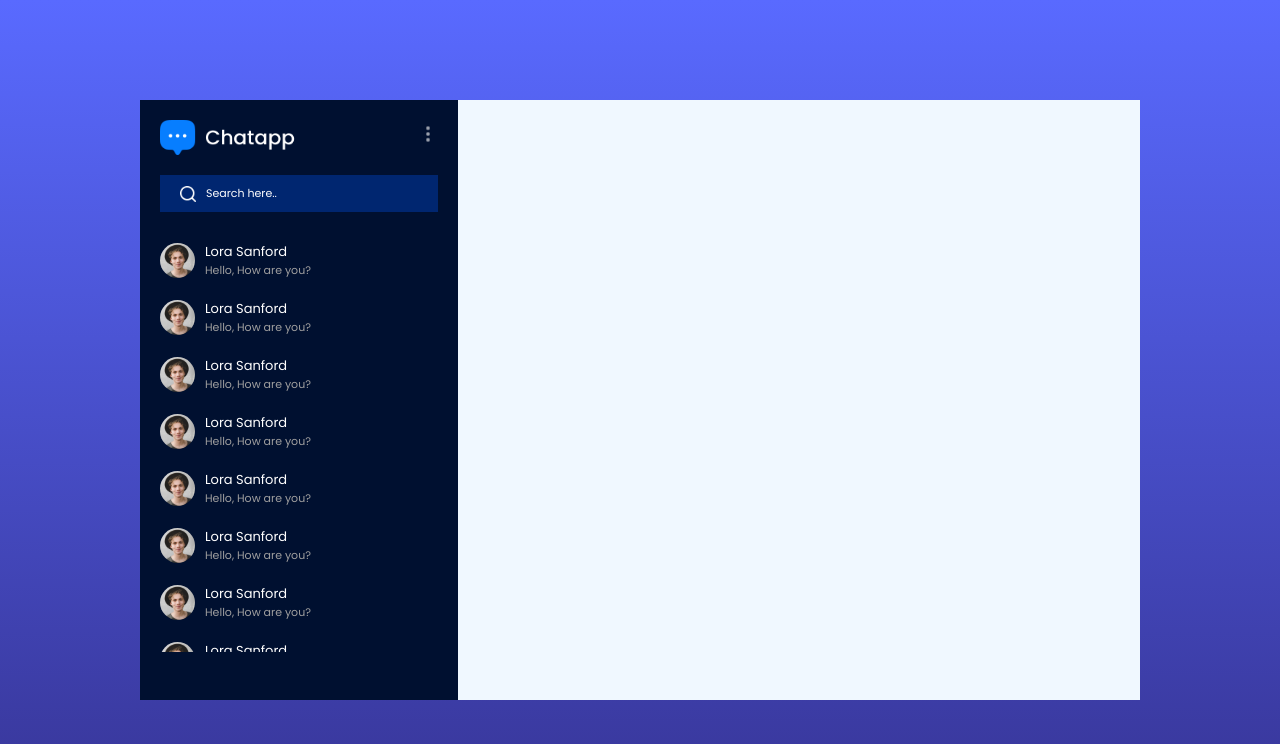
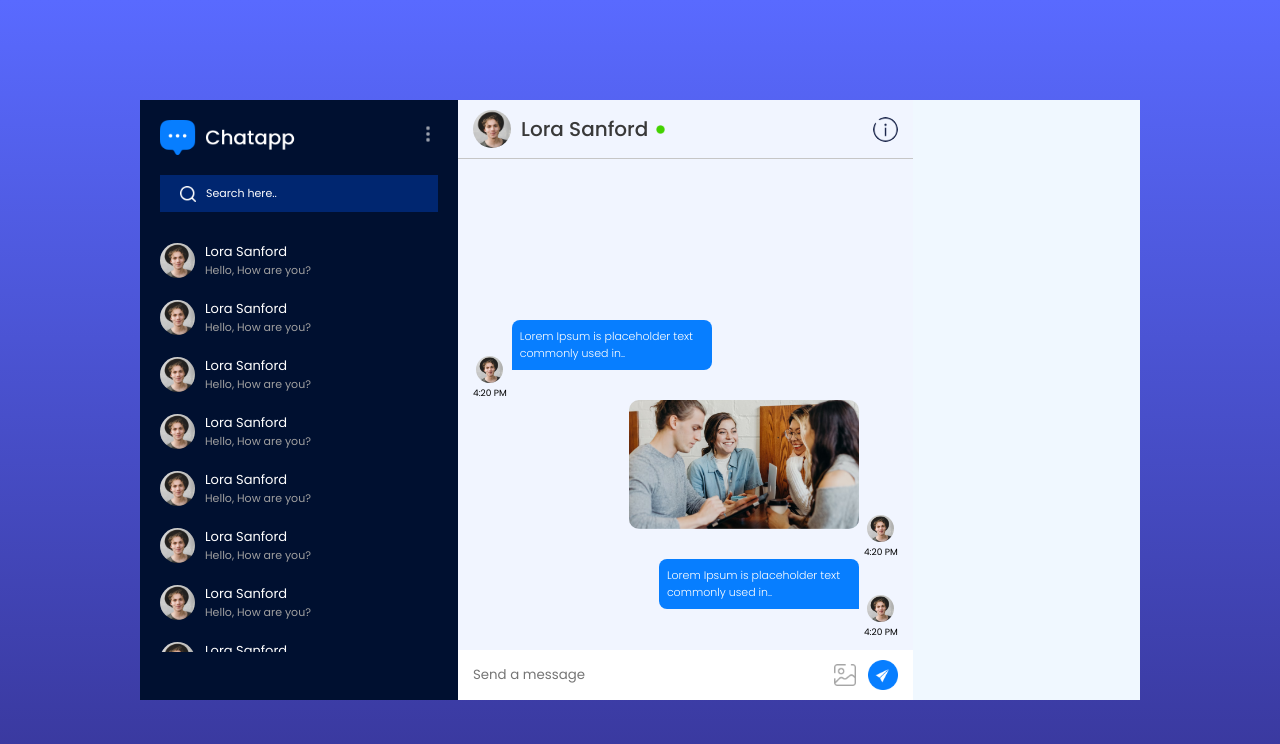
Before and after one commit to tanisha1527/chat-app, a React (Vite) app: page /chat in a window 1280 px wide. Shown: the top 744 px of the page. Built offline with nearby package versions, Linux system fonts and the light colour scheme.

Commit message:
Implement ChatBox UI

```diff
--- a/src/components/ChatBox/ChatBox.css
+++ b/src/components/ChatBox/ChatBox.css
@@ -0,0 +1,101 @@
+.chat-box{
+    height: 75vh;
+    position: relative;
+    background-color: #f1f5ff;
+}
+.chat-user{
+    padding: 10px 15px;
+    display: flex;
+    align-items: center;
+    gap: 10px;
+    border-bottom: 1px solid #c6c6c6;
+}
+.chat-user img{
+    width: 25px;
+    border-radius: 50%;
+}
+.chat-user img:first-child{
+    width: 38px;
+    aspect-ratio: 1/1;
+}
+.chat-user p{
+     flex: 1;
+     font-weight: 500;
+     font-size: 20px;
+     color: #393939;
+     display: flex;
+     align-items: center;
+     gap: 5px;
+}
+.chat-input{
+    display: flex;
+    align-items: center;
+    gap: 12px;
+    padding: 10px 15px;
+    background: white;
+    position: absolute;
+    bottom: 0;
+    left: 0;
+    right: 0;
+}
+.chat-input img{
+    width: 30px;
+    cursor: pointer;
+}
+.chat-input label{
+    display: flex;
+}
+.chat-input label img{
+    width: 22px;
+}
+.chat-input input
+{
+    flex: 1;
+    border: none;
+    outline: none;
+}
+.chat-msg{
+    height: calc(100% - 70px);
+    padding-bottom: 50px;
+    overflow-y: scroll;
+    display: flex;
+    flex-direction: column-reverse;
+}
+.s-msg div img,.r-msg div img{
+     width: 27px;
+     aspect-ratio: 1/1;
+     border-radius: 50px;
+}
+.s-msg,.r-msg{
+    display: flex;
+    align-items: end;
+    justify-content: end;
+    gap: 5px;
+    padding: 0px 15px;
+}
+.r-msg{
+    flex-direction: row-reverse;
+    justify-content: start;
+}
+.msg{
+    color: white;
+    background-color: #077EFF;
+    padding: 8px;
+    max-width: 200px;
+    font-size: 11px;
+    font-weight: 300;
+    border-radius: 8px 8px 0px 8px;
+    margin-bottom: 30px;
+}
+.r-msg .msg{
+    border-radius: 8px 8px 8px 0px;
+}
+.s-msg div,.r-msg div{
+    text-align: center;
+    font-size: 9px;
+}
+.msg-img{
+    max-width: 230px;
+    margin-bottom: 30px;
+    border-radius: 10px;
+}
--- a/src/components/ChatBox/ChatBox.jsx
+++ b/src/components/ChatBox/ChatBox.jsx
@@ -1,9 +1,47 @@
+import assets from '../../assets/assets'
 import './ChatBox.css'
 
 const ChatBox = () => {
   return (
-    <div>
+    <div className='chat-box'>
+      <div className="chat-user">
+        <img src={assets.profile_img} alt="" />
+        <p>Lora Sanford <img src={assets.green_dot} className='dot' alt="" /></p>
+        <img src={assets.help_icon} alt="" className='help' />
+      </div>
 
+      <div className="chat-msg">
+        <div className="s-msg">
+           <p className="msg">Lorem Ipsum is placeholder text commonly used in..</p>
+           <div>
+            <img src={assets.profile_img} alt="" />
+            <p>4:20 PM</p>
+           </div>
+        </div>
+        <div className="s-msg">
+           <img src={assets.pic1} className='msg-img' alt="" />
+           <div>
+            <img src={assets.profile_img} alt="" />
+            <p>4:20 PM</p>
+           </div>
+        </div>
+         <div className="r-msg">
+           <p className="msg">Lorem Ipsum is placeholder text commonly used in..</p>
+           <div>
+            <img src={assets.profile_img} alt="" />
+            <p>4:20 PM</p>
+           </div>
+        </div>
+      </div>
+
+      <div className="chat-input">
+         <input type="text" placeholder='Send a message' />
+         <input type="file" id='image' accept='image/png, image/jpeg' hidden />
+         <label htmlFor="image">
+           <img src={assets.gallery_icon} alt="" />
+         </label>
+         <img src={assets.send_button} alt="" />
+      </div>
     </div>
   )
 }
--- a/src/index.css
+++ b/src/index.css
@@ -8,3 +8,6 @@
 ::-webkit-scrollbar{
    display: none;
 }
+img.dot{
+   width: 15px !important;
+}
```
